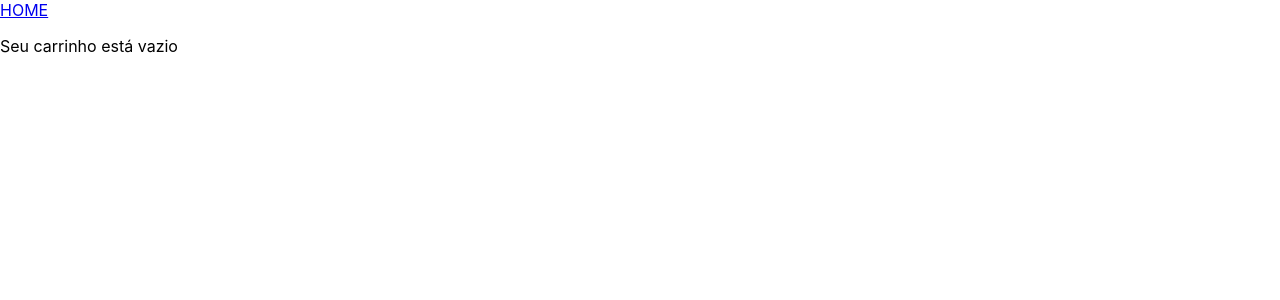
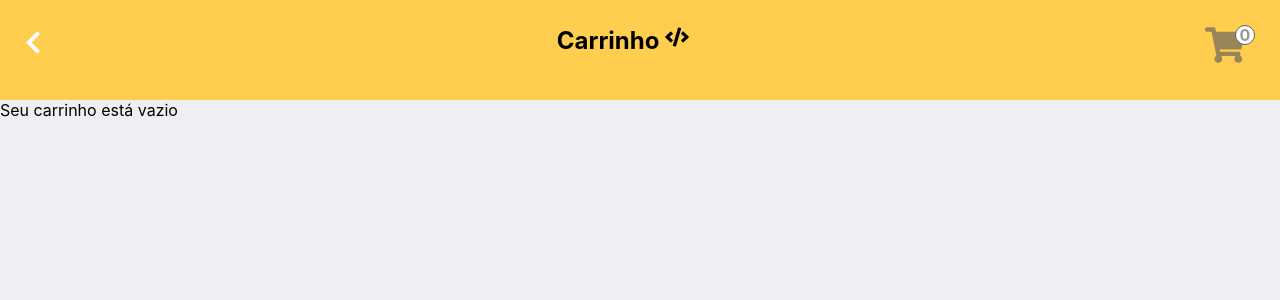
Before and after one commit to RegislaineRegis/Project-online-store, a React (Create React App) app: page /shopping-cart in a window 1280 px wide. Shown: the top 300 px of the page. Built offline with nearby package versions, Linux system fonts and the light colour scheme.

Commit message:
Adiciona css ao carrinho de compras

```diff
--- a/src/App.css
+++ b/src/App.css
@@ -1,16 +1,26 @@
 :root {
+
+  --yellow: #ffce4f;
+
+  --light-yellow: #ffe195;
 
   --light-blue: rgb(1, 79, 124);
 
   --dark-blue: rgb(1, 47, 107);
 
-  --light-gray: rgb(225, 229, 235);
+  --light-gray: rgba(225, 229, 235, 0.582);
 
-  --gray1: rgb(62, 66, 75);
+  --light-gray2: #5f5f5fa4;
 
-  --gray2: rgb(40, 42, 47);
+  --gray1: #686868;
 
-  --gray3: rgb(30, 31, 36);
+  --gray2: #5f5f5f;
 
-  --gray4: rgb(26, 27, 28);
+  --gray3: #adadad;
+
+  --gray4: #969696;
 }
+
+body {
+  background-color: var(--light-gray);
+}
--- a/src/components/CartItem.js
+++ b/src/components/CartItem.js
@@ -10,15 +10,27 @@ class CartItem extends Component {
     return (
       <section className="cart-item" id={ id }>
         <img className="cart-item-img" src={ thumbnail } alt={ title } />
+        <section className="cart-item-text-sect">
+          <section className="title-price-sect">
             <h3 className="cart-item-title" data-testid="shopping-cart-product-name">
               { title }
             </h3>
             <p className="cart-item-price">
-          { `Preço unid: R$ ${price ? price.toFixed(2).replace(/\./gm, ',') : price}` }
+              { `R$ ${price ? price.toFixed(2).replace(/\./gm, ',') : price}` }
+            </p>
+          </section>
+          <section className="cart-item-qtd-total-sect">
+            <p
+              data-testid="shopping-cart-product-quantity"
+              className="cart-item-qtd"
+            >
+              { `Qtd: ${quantity}` }
             </p>
             <p className="cart-item-total">
-          {`Preço total: R$ ${total ? total.toFixed(2).replace(/\./gm, ',') : total}`}
+              {`R$ ${total ? total.toFixed(2).replace(/\./gm, ',') : total}`}
             </p>
+          </section>
+        </section>
       </section>
     );
   }
--- /dev/null
+++ b/src/components/Header.js
@@ -0,0 +1,34 @@
+import React from 'react';
+import { FaShoppingCart, FaChevronLeft, FaCode } from 'react-icons/fa';
+import { Link } from 'react-router-dom';
+import * as shoppinCart from '../services/saveShoppingCart';
+import '../styles/Header.css';
+
+class Header extends React.Component {
+  constructor() {
+    super();
+    this.state = {
+      cartItems: shoppinCart.getShoppingCart(),
+    }
+  }
+
+  render() {
+    const { quantity, title } = this.props;
+    return (
+      <header>
+        <Link to="/"><FaChevronLeft className="back-icon" /></Link>
+        <h1 className="header-title">{title} <FaCode /></h1>
+        <Link
+          to="/shopping-cart"
+          data-testid="shopping-cart-button"
+          className="shop-sect"
+        >
+          <FaShoppingCart className="shopping-cart-icon" />
+          <p className="qtd-cart">{ quantity }</p>
+        </Link>
+      </header>
+    )
+  }
+}
+
+export default Header;
--- a/src/pages/ProductDetail.jsx
+++ b/src/pages/ProductDetail.jsx
@@ -1,11 +1,10 @@
 import React, { Component } from 'react';
 import PropTypes from 'prop-types';
-import { Link } from 'react-router-dom';
-import { FaShoppingCart } from 'react-icons/fa';
 import * as api from '../services/api';
 import * as shoppinCart from '../services/saveShoppingCart';
 import Loading from '../components/Loading';
 import EspecificacoesTecnicas from '../components/EspecificacoesTecnicas';
+import Header from '../components/Header';
 
 export default class ProductDetail extends Component {
   constructor() {
@@ -27,7 +26,7 @@ export default class ProductDetail extends Component {
       lastUpdated: '',
       loading: true,
       quantity: 1,
-      cartItems: shoppinCart.getShoppingCart().length,
+      cartItems: shoppinCart.getShoppingCart(),
     };
   }
 
@@ -84,14 +83,7 @@ export default class ProductDetail extends Component {
     const newPrice = price ? price.toFixed(2).replace(/\./gm, ',') : price;
     const product = (
       <section>
-        <Link to="/">HOME</Link>
-        <Link
-          to="/shopping-cart"
-          data-testid="shopping-cart-button"
-        >
-          <FaShoppingCart className="shopping-cart-icon" />
-          <p>{ buying }</p>
-        </Link>
+        <Header quantity={ buying } title="FrontEnd Masters" />
         <h1 data-testid="product-detail-name">{title}</h1>
         <p>{`Condição: ${condition}`}</p>
         <p>{`Criado em: ${created}`}</p>
--- a/src/pages/ShoppingCart.jsx
+++ b/src/pages/ShoppingCart.jsx
@@ -1,8 +1,8 @@
 import React, { Component } from 'react';
-import { Link } from 'react-router-dom';
 import * as cartFunctions from '../services/saveShoppingCart';
 import CartItem from '../components/CartItem';
 import Loading from '../components/Loading';
+import Header from '../components/Header';
 
 export default class ShoppingCart extends Component {
   constructor() {
@@ -71,19 +71,25 @@ export default class ShoppingCart extends Component {
     const total = products
       .reduce((acc, { price, quantity }) => acc + (price * quantity), 0);
     const newTotal = total ? total.toFixed(2).replace(/\./gm, ',') : total;
+    const quantity = products.reduce((acc, prod) => acc + prod.quantity, 0);
     return (
       <section>
-        <Link to="/"> HOME </Link>
+        <Header quantity={ quantity } title="Carrinho" />
         {loading && <Loading />}
         {(!loading && products.length === 0 ? (
-          <p data-testid="shopping-cart-empty-message">
+          <p
+            data-testid="shopping-cart-empty-message"
+            className="empty-message"
+          >
             Seu carrinho está vazio
           </p>
         ) : (
-          <section>
+          <section className="cart-items-sect">
+            <section className="cart-cards-sect">
               {products.map((product) => (
-              <section key={ product.id }>
+                <section className="cart-item-card" key={ product.id }>
                   <button
+                    className="delete-btn"
                     type="button"
                     onClick={ () => this.deleteProd(product) }
                   >
@@ -92,17 +98,17 @@ export default class ShoppingCart extends Component {
                   <CartItem
                     product={ product }
                   />
+                  <section className="cart-qtd-btn-sect">
                     <button
+                      className="cart-less-btn"
                       type="button"
                       data-testid="product-decrease-quantity"
                       onClick={ () => this.removeQuantity(product) }
                     >
                       -
                     </button>
-                <p data-testid="shopping-cart-product-quantity">
-                  { `Un: ${product.quantity}` }
-                </p>
                     <button
+                      className="cart-more-btn"
                       type="button"
                       data-testid="product-increase-quantity"
                       onClick={ () => this.addQuantity(product) }
@@ -110,12 +116,21 @@ export default class ShoppingCart extends Component {
                       +
                     </button>
                   </section>
+                </section>
               ))}
-            <p>{`Valor final: R$ ${newTotal}`}</p>
-            <button type="button">Finalizar compra</button>
-            <button type="button" onClick={ this.emptyCart }>
+            </section>
+            <section className="total-btn-sect">
+              <section className="cart-total-sect">
+                <p className="cart-total">Valor final:</p>
+                <p>{`R$ ${newTotal}`}</p>
+              </section>
+              <section className="btn-sect">
+                <button className="final-btn" type="button">Finalizar compra</button>
+                <button className="clean-btn" type="button" onClick={ this.emptyCart }>
                   Esvaziar carrinho
                 </button>
+              </section>
+            </section>
           </section>
         )
         )}
--- a/src/styles/Buttons.css
+++ b/src/styles/Buttons.css
@@ -21,9 +21,3 @@
   color: var(--dark-blue);
   padding: 10px;
 }
-
-.shopping-cart-icon {
-  color: var(--dark-blue);
-  height: 50px;
-  width: 50px;
-}
--- a/src/styles/CartItems.css
+++ b/src/styles/CartItems.css
@@ -0,0 +1,166 @@
+* {
+  box-sizing: border-box;
+  margin: 0;
+  padding: 0;
+}
+
+.cart-items-sect {
+  align-items: center;
+  display: flex;
+  flex-direction: column;
+  margin: -60px auto 50px;
+  min-height: 100vh;
+  width: 90%;
+}
+
+.cart-item {
+  align-items: center;
+  background-color: white;
+  border-radius: 10px;
+  box-shadow: 0 0 10px var(--light-gray);
+  color: var(--gray1);
+  display: flex;
+  font-size: 13px;
+  font-weight: 600;
+  height: 154px;
+  justify-content: space-around;
+  margin: 20px auto;
+  padding: 3px;
+  position: relative;
+  width: 100%;
+}
+
+.cart-item-img {
+  height: 100px;
+  margin: 2px;
+  object-fit: cover;
+  width: 100px;
+}
+
+.cart-item-text-sect {
+  display: flex;
+  flex-direction: column;
+  height: 100%;
+  justify-content: space-around;
+}
+
+.title-price-sect {
+  display: flex;
+  flex-direction: column;
+  justify-content: space-between;
+  margin: 2px;
+  min-height: 50%;
+  padding: 3px;
+}
+
+.cart-item-qtd-total-sect {
+  display: flex;
+  justify-content: space-around;
+}
+
+.cart-item-card {
+  align-items: center;
+  display: flex;
+}
+
+.delete-btn {
+  align-self: flex-start;
+  background-color: transparent;
+  border: 2px solid var(--light-gray2);
+  border-radius: 50%;
+  color: var(--gray2);
+  font-weight: 600;
+  height: 25px;
+  margin-right: -15px;
+  margin-top: 10px;
+  width: 25px;
+  z-index: 1;
+}
+
+.cart-qtd-btn-sect {
+  display: flex;
+  flex-direction: column;
+  height: 100px;
+  justify-content: space-around;
+  margin-left: -10px;
+  width: 50px;
+  z-index: 1;
+}
+
+.cart-less-btn, .cart-more-btn {
+  background-color: var(--light-yellow);
+  border: none;
+  border-radius: 5px;
+  color: var(--gray2);
+  font-weight: 600;
+  height: 30px;
+  width: 30px;
+}
+
+.total-btn-sect {
+  width: 100%;
+}
+
+.cart-total-sect {
+  align-self: flex-start;
+  color: var(--gray1);
+  font-size: 1.3rem;
+  font-weight: 600;
+  margin: 15px 0;
+}
+
+.btn-sect {
+  display: flex;
+  justify-content: space-between;
+  margin: 15px 0;
+  width: 100%;
+}
+
+.final-btn, .clean-btn {
+  background-color: var(--light-yellow);
+  border: none;
+  border-radius: 5px;
+  color: var(--gray1);
+  font-size: 1.2rem;
+  font-weight: 600;
+  padding: 15px;
+}
+
+@media screen and ( min-width : 1150px ) {
+
+  .cart-items-sect {
+    align-items: center;
+    flex-direction: row;
+    margin: 10px auto 50px;
+  }
+
+  .cart-cards-sect {
+    flex-grow: 1;
+  }
+
+  .total-btn-sect {
+    align-items: flex-end;
+    display: flex;
+    flex-direction: column;
+    height: 100%;
+    width: 30%;
+  }
+
+  .cart-total-sect {
+    align-self: inherit;
+    text-align: center;
+    width: 100%;
+  }
+
+  .btn-sect {
+    display: flex;
+    flex-direction: column;
+    height: 150px;
+    justify-content: space-between;
+    width: 100%;
+  }
+
+  .cart-less-btn, .cart-more-btn {
+    font-size: 1.3rem;
+  }
+}
--- /dev/null
+++ b/src/styles/Header.css
@@ -0,0 +1,50 @@
+* {
+  box-sizing: border-box;
+  margin: 0;
+  padding: 0;
+}
+
+header {
+  align-items: flex-start;
+  background-color: var(--yellow);
+  display: flex;
+  height: 170px;
+  justify-content: space-between;
+  padding: 25px;
+}
+
+.shopping-cart-icon {
+  height: 40px;
+  width: 40px;
+}
+
+.shop-sect {
+  color: var(--light-gray2);
+  display: flex;
+  text-decoration: none;
+}
+
+.qtd-cart {
+  align-items: center;
+  background-color: white;
+  border: 1px solid var(--gray2);
+  border-radius: 50%;
+  display: flex;
+  font-weight: 700;
+  height: 20px;
+  justify-content: center;
+  margin-left: -10px;
+  text-align: center;
+  width: 20px;
+}
+
+.back-icon {
+  color: white;
+  height: 35px;
+}
+
+@media screen and ( min-width : 1150px ) {
+  header {
+    height: 100px;
+  }
+}
```
Also changed, not shown: src/pages/Search.jsx (+2 -9 lines). Lines whose indentation alone changed are shown as unchanged.
